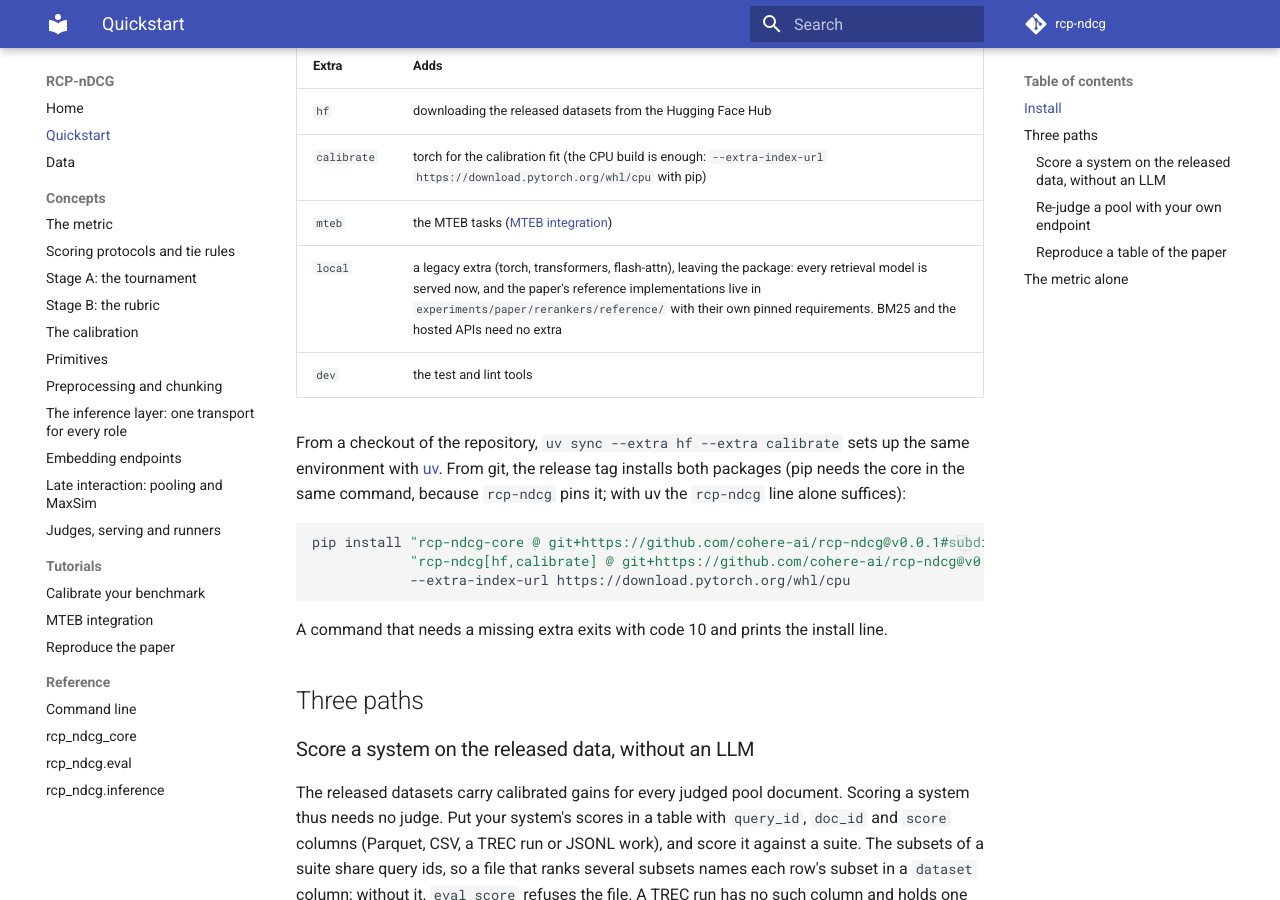
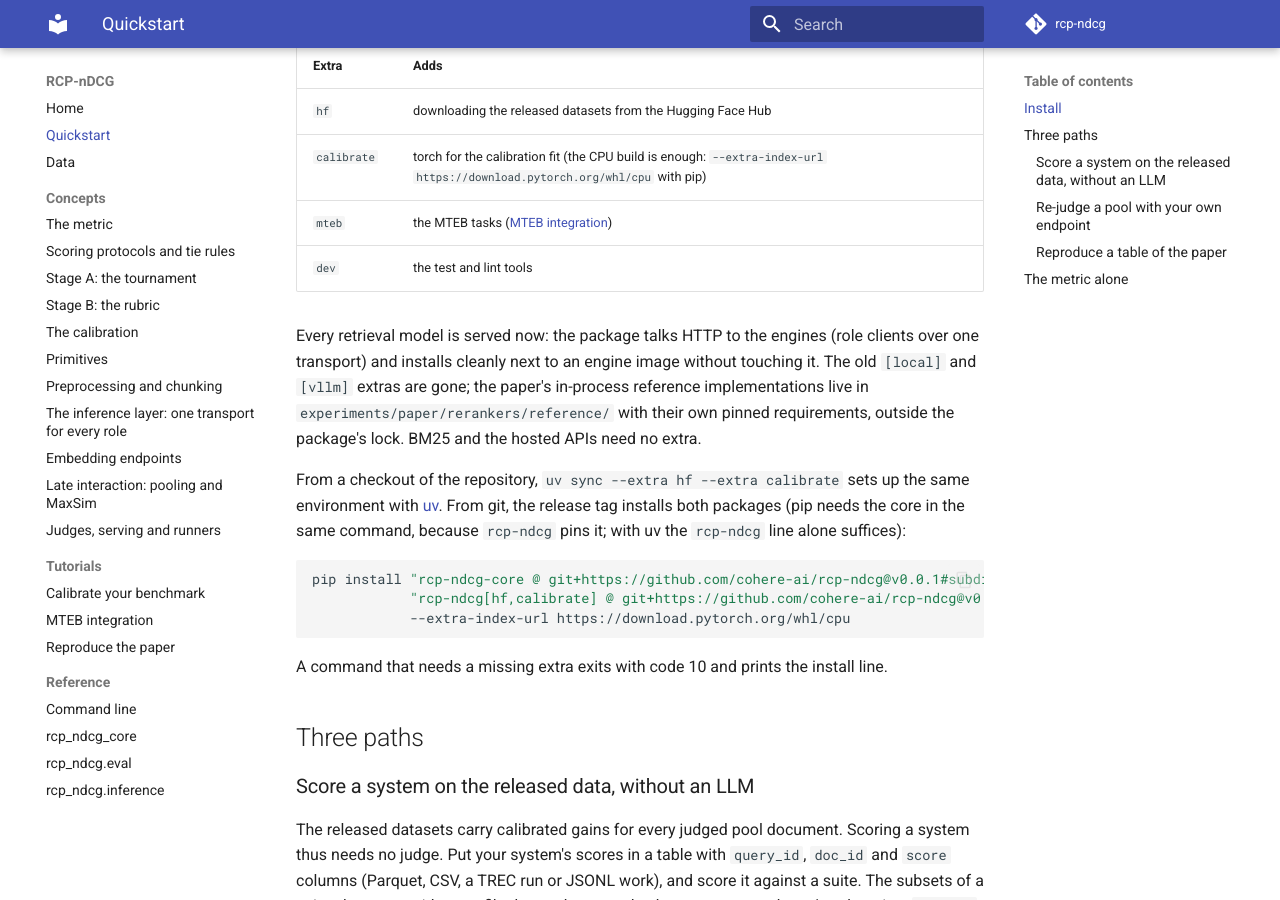
Before and after one commit to cohere-ai/rcp-ndcg, an MkDocs documentation site: the page built from docs/quickstart.md, in a window 1280 px wide and 900 px high, scrolled down 471 px. Built offline with MkDocs 1.6.1 and Material for MkDocs 9.7.7, drawn with Linux system fonts in a browser that asks for light colours; comment, search, counter and statistics services are not loaded.

Commit message:
Docs for the served-only package, and the Unreleased CHANGELOG entries
docs/quickstart.md drops the local row and says the extras are gone; the
paper's reference requirements.txt notes it is now the source of truth for
the reference environment. Unreleased gains the Removed entry (the extras),
the Changed entry (one torch in the lock, oauthlib 4.0.0, the 114 dropped
packages), the workflow pinning and the release check, and a Security
section listing every Dependabot alert the lock could carry and how it is
closed.

```diff
--- a/docs/quickstart.md
+++ b/docs/quickstart.md
@@ -20,8 +20,12 @@ protocols need numpy and pydantic only; the IRT estimators need its `irt` extra
 | `hf` | downloading the released datasets from the Hugging Face Hub |
 | `calibrate` | torch for the calibration fit (the CPU build is enough: `--extra-index-url https://download.pytorch.org/whl/cpu` with pip) |
 | `mteb` | the MTEB tasks ([MTEB integration](tutorials/mteb-integration.md)) |
-| `local` | a legacy extra (torch, transformers, flash-attn), leaving the package: every retrieval model is served now, and the paper's reference implementations live in `experiments/paper/rerankers/reference/` with their own pinned requirements. BM25 and the hosted APIs need no extra |
 | `dev` | the test and lint tools |
+
+Every retrieval model is served now: the package talks HTTP to the engines (role clients over one transport) and
+installs cleanly next to an engine image without touching it. The old `[local]` and `[vllm]` extras are gone; the
+paper's in-process reference implementations live in `experiments/paper/rerankers/reference/` with their own
+pinned requirements, outside the package's lock. BM25 and the hosted APIs need no extra.
 
 From a checkout of the repository, `uv sync --extra hf --extra calibrate` sets up the same environment with
 [uv](https://github.com/astral-sh/uv). From git, the release tag installs both packages (pip needs the core in the
```
Also changed, not shown: CHANGELOG.md (+31 -0 lines), 1 other file.
